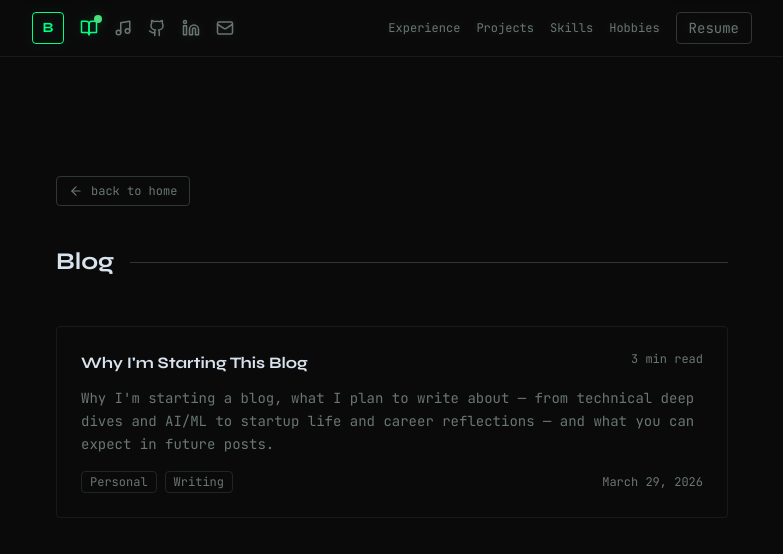
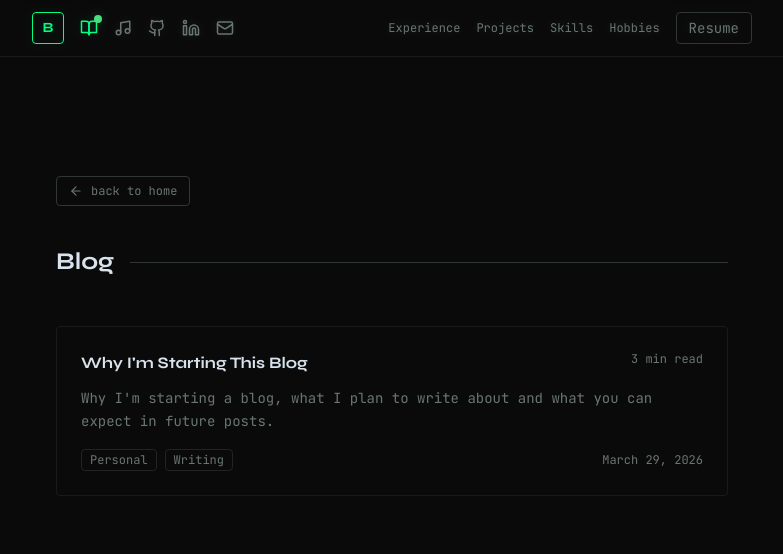
Before and after one commit to bereketlemma/bereket-portfolio, a Next.js app: page /blog in a window 1280 px wide. Shown: the top 554 px of the page, without its empty margins (248-1031 px from the left). Built offline with nearby package versions, Linux system fonts and the light colour scheme.

Commit message:
fix: correct blog excerpt for clarity and remove unnecessary details

```diff
--- a/app/blog/introduction/page.tsx
+++ b/app/blog/introduction/page.tsx
@@ -38,15 +38,15 @@ export default function IntroductionPost() {
       <div className="flex flex-col gap-6 text-sm leading-relaxed text-muted-foreground">
 
         <p>
-          Hey — I&apos;m <span className="text-foreground font-medium">Bereket Lemma</span>, a software engineer based in Seattle, WA.
-          I&apos;ve been building things for a few years now — from full-stack apps to security tooling to training language models —
+          Hey, I&apos;m <span className="text-foreground font-medium">Bereket Lemma</span> a software engineer based in Spokane, WA.
+          I&apos;ve been building things for a few years now, from full-stack apps to security tooling to training language models
           and I realized I&apos;ve never really documented what I&apos;m learning along the way. This blog is my way of changing that.
         </p>
 
         <h2 className="font-syne text-lg font-bold text-foreground mt-2">Why a blog?</h2>
 
         <p>
-          I spend most of my time deep in code, solving problems, and learning new things — but almost none of it gets written down.
+          I spend most of my time deep in code, solving problems, and learning new things but almost none of it gets written down.
           The stuff I figure out at 2 AM debugging a deployment or optimizing a query just disappears into the next task.
           I want a place to capture those moments, both for myself and for anyone else who might run into the same problems.
         </p>
@@ -64,23 +64,23 @@ export default function IntroductionPost() {
 
         <ul className="list-disc list-inside flex flex-col gap-2 pl-2">
           <li>
-            <span className="text-accent">Technical deep dives</span> — breakdowns of real problems I&apos;ve solved at work or in side projects.
+            <span className="text-accent">Technical deep dives</span> : breakdowns of real problems I&apos;ve solved at work or in side projects.
             Think system design decisions, debugging war stories, and things I wish someone had explained to me earlier.
           </li>
           <li>
-            <span className="text-accent">AI / ML exploration</span> — I&apos;m currently competing in the OpenAI Parameter Golf Challenge,
+            <span className="text-accent">AI / ML exploration</span> : I&apos;m currently competing in the OpenAI Parameter Golf Challenge,
             training a language model to fit within 16MB. I&apos;ll share what I&apos;m learning about model architecture, quantization, and training efficiency.
           </li>
           <li>
-            <span className="text-accent">Life outside of code</span> — lessons from video games, travel stories,
+            <span className="text-accent">Life outside of code</span> : lessons from video games, travel stories,
             and whatever else I find interesting enough to write about.
           </li>
           <li>
-            <span className="text-accent">Fitness & longevity</span> — what&apos;s working in my workout routine, what&apos;s not,
+            <span className="text-accent">Fitness & longevity</span> : what&apos;s working in my workout routine, what&apos;s not,
             and how tech is changing the way we approach exercise and long-term health. Think wearables, recovery data, and the intersection of engineering and physical performance.
           </li>
           <li>
-            <span className="text-accent">Career reflections</span> — navigating the tech industry as a new grad, lessons from interviews,
+            <span className="text-accent">Career reflections</span> : navigating the tech industry as a new grad, lessons from interviews,
             and honest thoughts on growth as an engineer.
           </li>
         </ul>
@@ -88,7 +88,7 @@ export default function IntroductionPost() {
         <h2 className="font-syne text-lg font-bold text-foreground mt-2">Who this is for</h2>
 
         <p>
-          Honestly — this is mostly for me. But if you&apos;re a developer who likes reading about how things are actually built,
+          Honestly, this is mostly for me. But if you&apos;re a developer who likes reading about how things are actually built,
           or someone early in their career trying to figure things out, I think you&apos;ll find something useful here.
         </p>
 
--- a/app/blog/page.tsx
+++ b/app/blog/page.tsx
@@ -15,7 +15,7 @@ const posts = [
     readTime: "3 min read",
     tags: ["Personal", "Writing"],
     excerpt:
-      "Why I'm starting a blog, what I plan to write about — from technical deep dives and AI/ML to startup life and career reflections — and what you can expect in future posts.",
+      "Why I'm starting a blog, what I plan to write about and what you can expect in future posts.",
   },
 ]
 
```
